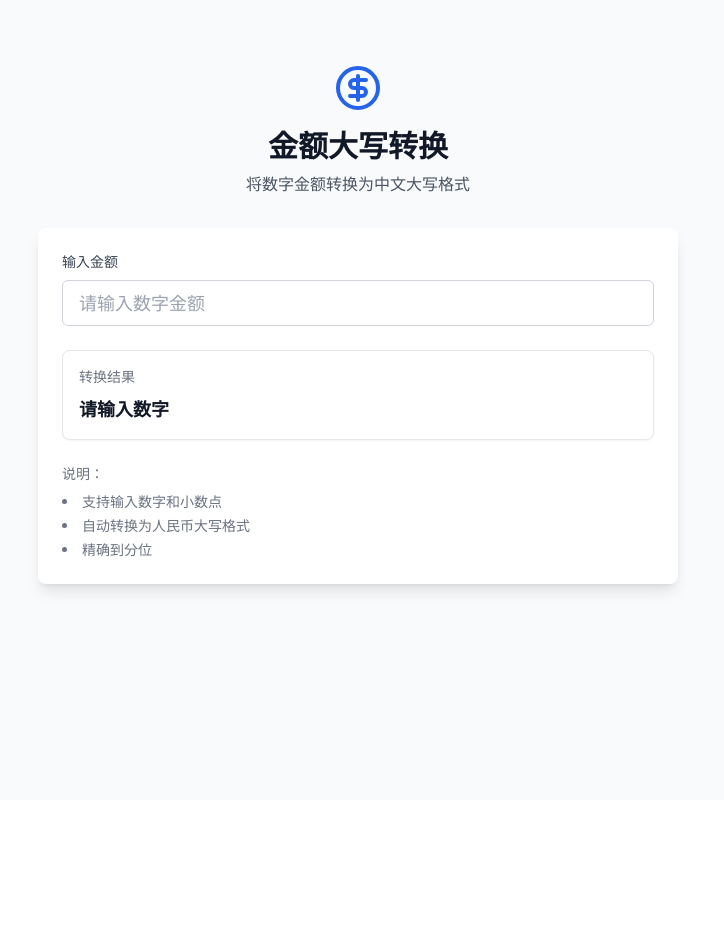
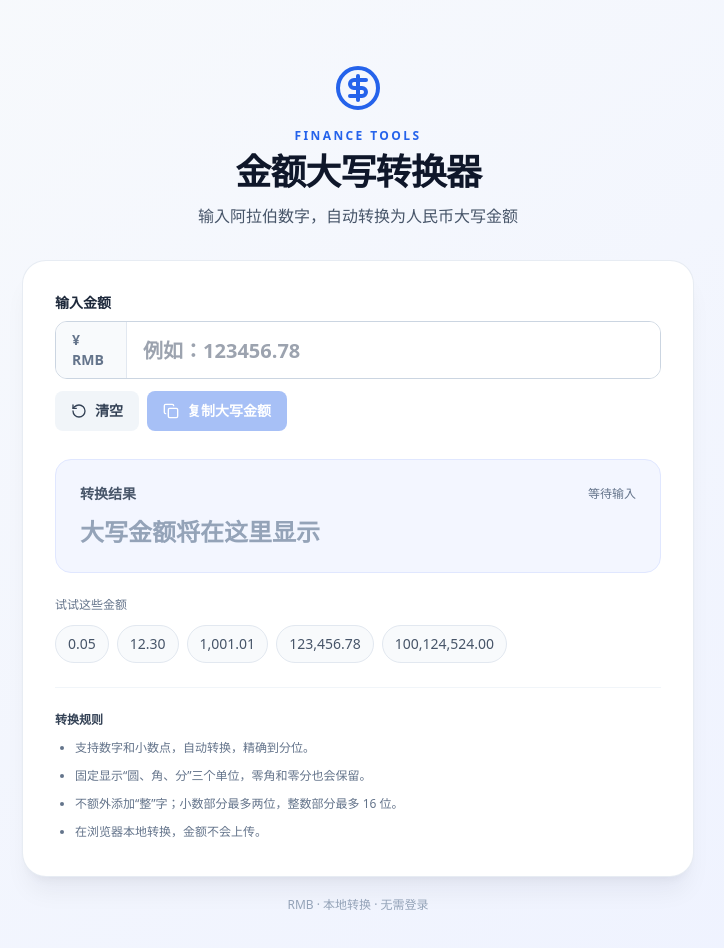
Before and after one commit to wangwenzhiwwz/RMB, a React (Vite) app: page / in a window 1280 px wide. Shown: the top 948 px of the page, without its empty margins (282-1006 px from the left). Before the commit the page ends 800 px from the top, so only its background shows below. Built offline with nearby package versions, Linux system fonts and the light colour scheme.

Commit message:
Refresh RMB converter UI and add copy and quick examples

```diff
--- a/src/App.tsx
+++ b/src/App.tsx
@@ -1,53 +1,110 @@
-import React, { useState } from 'react';
-import { CircleDollarSign } from 'lucide-react';
+import React, { useMemo, useState } from 'react';
+import { CircleDollarSign, Copy, RotateCcw } from 'lucide-react';
 import { NumberInput } from './components/NumberInput';
 import { ConversionResult } from './components/ConversionResult';
 import { amountToChinese } from './utils/numberConverter';
 
 function App() {
   const [amount, setAmount] = useState('');
-  const chineseAmount = amount ? amountToChinese(parseFloat(amount)) : '';
+  const [copied, setCopied] = useState(false);
+
+  const conversion = useMemo(() => {
+    if (!amount) return { value: '', error: '' };
+    try {
+      return { value: amountToChinese(amount), error: '' };
+    } catch (error) {
+      return { value: '', error: error instanceof Error ? error.message : '金额格式有误' };
+    }
+  }, [amount]);
+
+  const copyResult = async () => {
+    if (!conversion.value) return;
+    try {
+      await navigator.clipboard.writeText(conversion.value);
+      setCopied(true);
+      window.setTimeout(() => setCopied(false), 1500);
+    } catch {
+      setCopied(false);
+    }
+  };
+
+  const clear = () => {
+    setAmount('');
+    setCopied(false);
+  };
 
   return (
-    <div className="min-h-screen bg-gray-50">
-      <div className="max-w-2xl mx-auto px-4 py-16">
-        <div className="text-center mb-8">
-          <div className="flex justify-center mb-4">
+    <div className="min-h-screen bg-gradient-to-br from-slate-50 to-indigo-50 px-4 py-10 sm:py-16">
+      <main className="mx-auto max-w-2xl">
+        <div className="mb-8 text-center">
+          <div className="mb-4 flex justify-center">
             <CircleDollarSign className="h-12 w-12 text-blue-600" />
           </div>
-          <h1 className="text-3xl font-bold text-gray-900 mb-2">
-            金额大写转换
-          </h1>
-          <p className="text-gray-600">
-            将数字金额转换为中文大写格式
-          </p>
+          <p className="mb-2 text-xs font-bold uppercase tracking-[0.2em] text-blue-600">Finance Tools</p>
+          <h1 className="mb-3 text-3xl font-bold tracking-tight text-slate-900 sm:text-4xl">金额大写转换器</h1>
+          <p className="text-sm leading-6 text-slate-600 sm:text-base">输入阿拉伯数字，自动转换为人民币大写金额</p>
         </div>
 
-        <div className="bg-white p-6 rounded-lg shadow-lg">
-          <div className="mb-6">
-            <label className="block text-sm font-medium text-gray-700 mb-2">
-              输入金额
-            </label>
+        <section className="rounded-3xl border border-slate-200/80 bg-white p-5 shadow-xl shadow-slate-900/5 sm:p-8">
+          <label className="mb-2 block text-sm font-semibold text-slate-800" htmlFor="amount">输入金额</label>
+          <div className="flex items-center overflow-hidden rounded-xl border border-slate-300 transition focus-within:border-blue-500 focus-within:ring-4 focus-within:ring-blue-500/10">
+            <span className="flex h-14 items-center border-r border-slate-200 bg-slate-50 px-4 text-sm font-bold text-slate-500">¥ RMB</span>
             <NumberInput
               value={amount}
-              onChange={setAmount}
-              placeholder="请输入数字金额"
-              className="text-lg"
+              onChange={(value) => { setAmount(value); setCopied(false); }}
+              placeholder="例如：123456.78"
+              className="h-14 border-0 text-lg font-semibold shadow-none focus:ring-0 sm:text-xl"
             />
           </div>
 
-          <ConversionResult chineseNumber={chineseAmount} />
+          <div className="mt-3 flex flex-wrap gap-2">
+            <button onClick={clear} className="inline-flex items-center gap-2 rounded-lg bg-slate-100 px-4 py-2.5 text-sm font-semibold text-slate-700 transition hover:bg-slate-200">
+              <RotateCcw size={16} /> 清空
+            </button>
+            <button onClick={copyResult} disabled={!conversion.value} className="inline-flex items-center gap-2 rounded-lg bg-blue-600 px-4 py-2.5 text-sm font-semibold text-white transition hover:bg-blue-700 disabled:cursor-not-allowed disabled:opacity-40">
+              <Copy size={16} /> {copied ? '已复制 ✓' : '复制大写金额'}
+            </button>
+          </div>
 
-          <div className="mt-6 text-sm text-gray-500">
-            <p>说明：</p>
-            <ul className="list-disc list-inside space-y-1 mt-2">
-              <li>支持输入数字和小数点</li>
-              <li>自动转换为人民币大写格式</li>
-              <li>精确到分位</li>
+          <div className="mt-7 rounded-2xl border border-indigo-100 bg-indigo-50/70 p-5 sm:p-6" aria-live="polite">
+            <div className="mb-3 flex items-center justify-between gap-3">
+              <h2 className="text-sm font-semibold text-slate-600">转换结果</h2>
+              <span className="text-xs text-slate-500">{conversion.error ? '输入有误' : conversion.value ? '转换成功' : '等待输入'}</span>
+            </div>
+            <p className={`break-all text-xl font-bold leading-relaxed sm:text-2xl ${conversion.error ? 'text-red-600' : conversion.value ? 'text-slate-900' : 'text-slate-400'}`}>
+              {conversion.error || conversion.value || '大写金额将在这里显示'}
+            </p>
+          </div>
+
+          <div className="mt-6">
+            <p className="mb-3 text-xs font-medium text-slate-500">试试这些金额</p>
+            <div className="flex flex-wrap gap-2">
+              {[
+                ['0.05', '0.05'],
+                ['12.30', '12.30'],
+                ['1001.01', '1,001.01'],
+                ['123456.78', '123,456.78'],
+                ['100124524.00', '100,124,524.00'],
+              ].map(([value, label]) => (
+                <button key={value} onClick={() => { setAmount(value); setCopied(false); }} className="rounded-full border border-slate-200 bg-slate-50 px-3 py-2 text-sm text-slate-600 transition hover:border-blue-300 hover:bg-blue-50 hover:text-blue-700">
+                  {label}
+                </button>
+              ))}
+            </div>
+          </div>
+
+          <div className="mt-6 border-t border-slate-100 pt-5 text-xs leading-6 text-slate-500">
+            <p className="mb-1 font-semibold text-slate-700">转换规则</p>
+            <ul className="list-disc space-y-1 pl-5">
+              <li>支持数字和小数点，自动转换，精确到分位。</li>
+              <li>固定显示“圆、角、分”三个单位，零角和零分也会保留。</li>
+              <li>不额外添加“整”字；小数部分最多两位，整数部分最多 16 位。</li>
+              <li>在浏览器本地转换，金额不会上传。</li>
             </ul>
           </div>
-        </div>
-      </div>
+        </section>
+        <p className="mt-5 text-center text-xs text-slate-400">RMB · 本地转换 · 无需登录</p>
+      </main>
     </div>
   );
 }
```
